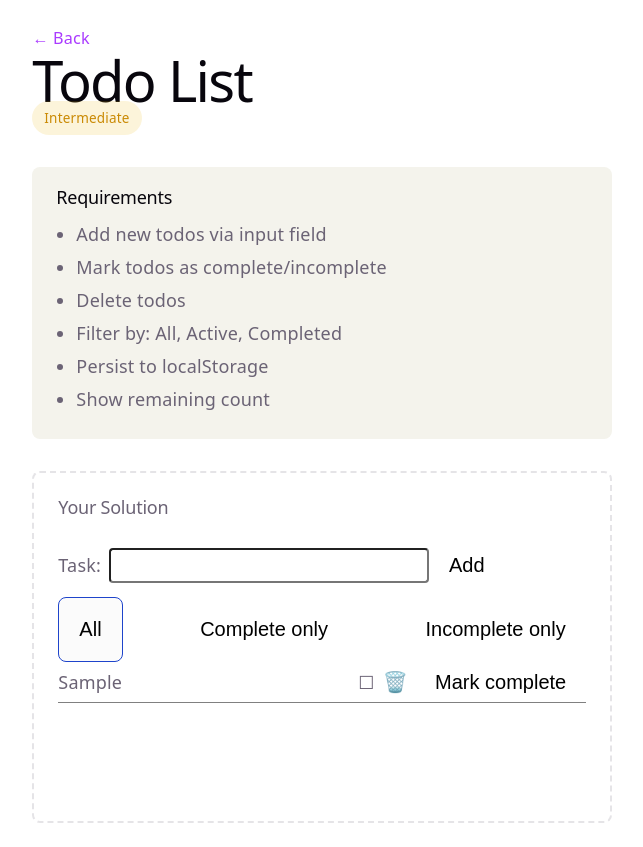
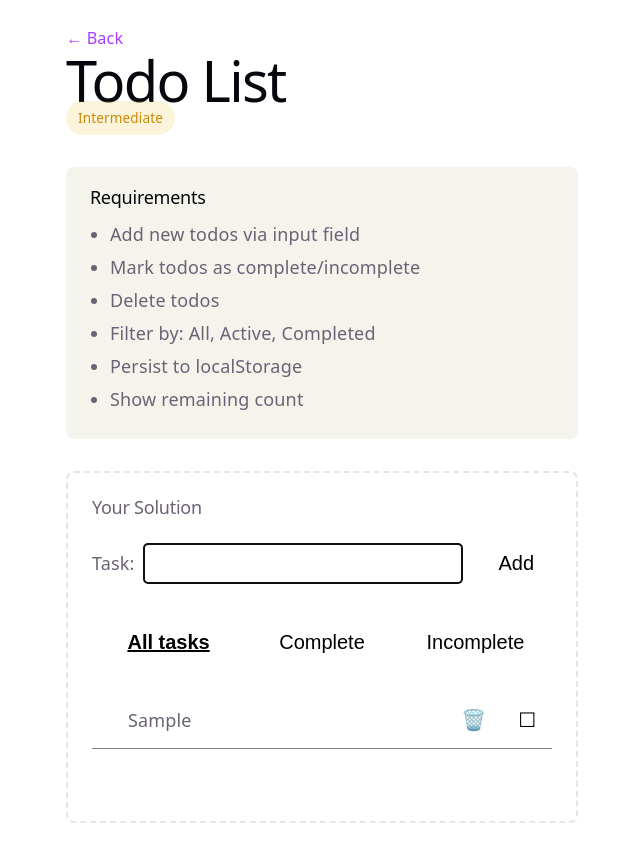
Before and after one commit to PDXmjb/fe-exercises, a React (Vite) app: page /todo-list in a window 1280 px wide. Both pictures are taken after typing "Sample" into the empty fields and a click on the button "Add". Shown: the whole page, without its empty margins (318-961 px from the left). Built offline with nearby package versions, Linux system fonts and the light colour scheme.

Commit message:
(feat) adjustments

```diff
--- a/src/exercises/todo-list/index.jsx
+++ b/src/exercises/todo-list/index.jsx
@@ -8,14 +8,20 @@ export default function TodoList() {
     JSON.parse(localStorage.getItem('taskList')) || [],
   ); // Load in from localstorage
 
-  const [filter, setFilter] = useState(null);
+  const [filter, setFilter] = useState(
+    JSON.parse(localStorage.getItem('taskFilter') || null),
+  );
 
-  const setFilterHandler = (filterBy) => setFilter(filterBy);
+  const setFilterHandler = (filterBy) => {
+    setFilter(filterBy);
+    localStorage.setItem('taskFilter', JSON.stringify(filterBy));
+  };
 
   const {
     register,
     getValues,
     setValue,
+    setFocus,
     formState: { errors },
   } = useForm();
 
@@ -28,6 +34,7 @@ export default function TodoList() {
     setTaskList(newList);
     localStorage.setItem('taskList', JSON.stringify(newList));
     setValue('task', '');
+    setFocus('task');
   };
 
   const updateValue = (updatedArray) => {
@@ -91,6 +98,7 @@ export default function TodoList() {
             {...register('task')}
             name="task"
             type="text"
+            autoComplete="off"
           />
           <button className="task-button" type="submit">
             Add
@@ -102,30 +110,29 @@ export default function TodoList() {
             type="button"
             onClick={() => setFilterHandler(null)}
           >
-            All
+            All tasks
           </button>
           <button
             className={filter ? 'active' : ''}
             type="button"
             onClick={() => setFilterHandler(true)}
           >
-            Complete only
+            Complete
           </button>
           <button
             className={filter === false ? 'active' : ''}
             type="button"
             onClick={() => setFilterHandler(false)}
           >
-            Incomplete only
+            Incomplete
           </button>
         </div>
 
-        <div className="task-list">
+        <section className="task-list">
           {filteredTaskList.map((t, _index) => (
             <div className="task" key={t.id}>
-              <p> {t.task}</p>
-              <div>
-                <span> {t.complete ? '☑' : '☐'}</span>
+              <p className="task-text"> {t.task}</p>
+              <div className="task-item-buttons">
                 <button type="button" onClick={() => removeItemHandler(t.id)}>
                   🗑️
                 </button>
@@ -134,12 +141,12 @@ export default function TodoList() {
                   type="button"
                   onClick={() => toggleCompleteItemHandler(t.id)}
                 >
-                  {t.complete ? 'Mark incomplete' : 'Mark complete'}
+                  {t.complete ? '☑' : '☐'}
                 </button>
               </div>
             </div>
           ))}
-        </div>
+        </section>
       </section>
     </div>
   );
--- a/src/exercises/todo-list/styles.scss
+++ b/src/exercises/todo-list/styles.scss
@@ -5,6 +5,7 @@
     flex-direction: row;
     align-items: center;
     justify-content: left;
+    margin-bottom: 1rem;
 
     label {
         margin-right: 8px;
@@ -14,18 +15,28 @@
         min-width: 300px;
         padding: 8px;
         border-radius: 4px;
+        font-size: 1rem;
     }
 
     .task-button {
         background-color: transparent;
+        margin-left: 1rem;
+
+        padding: 1rem;
+
+        &:hover {
+            background-color: #EEE;
+        }
     }
 }
 
 .filter-buttons {
     display: flex;
     justify-content: space-between;
+    margin-bottom: 1rem;
 
     button {
+        flex: 1;
         background-color: transparent;
 
         &:hover {
@@ -33,12 +44,8 @@
         }
 
         &.active {
-            border: 1px solid rgb(30, 68, 203);
-            background-color: rgba(128, 128, 128, 0.036);
-
-            &:hover {
-                background-color: rgb(143, 212, 39);
-            }
+            text-decoration: underline;
+            font-weight: bold;
         }
     }
 }
@@ -59,14 +66,15 @@
         justify-content: space-between;
         border-bottom: 1px solid gray;
 
+        .task-text {
+            margin-left: 2rem;
+        }
+
         button {
             background-color: transparent;
             border: 0;
             padding: 8px;
-
-            &.complete-button {
-                min-width: 170px;
-            }
+            margin: 8px;
 
             &:hover {
                 background-color: rgba(128, 128, 128, 0.127);
```
